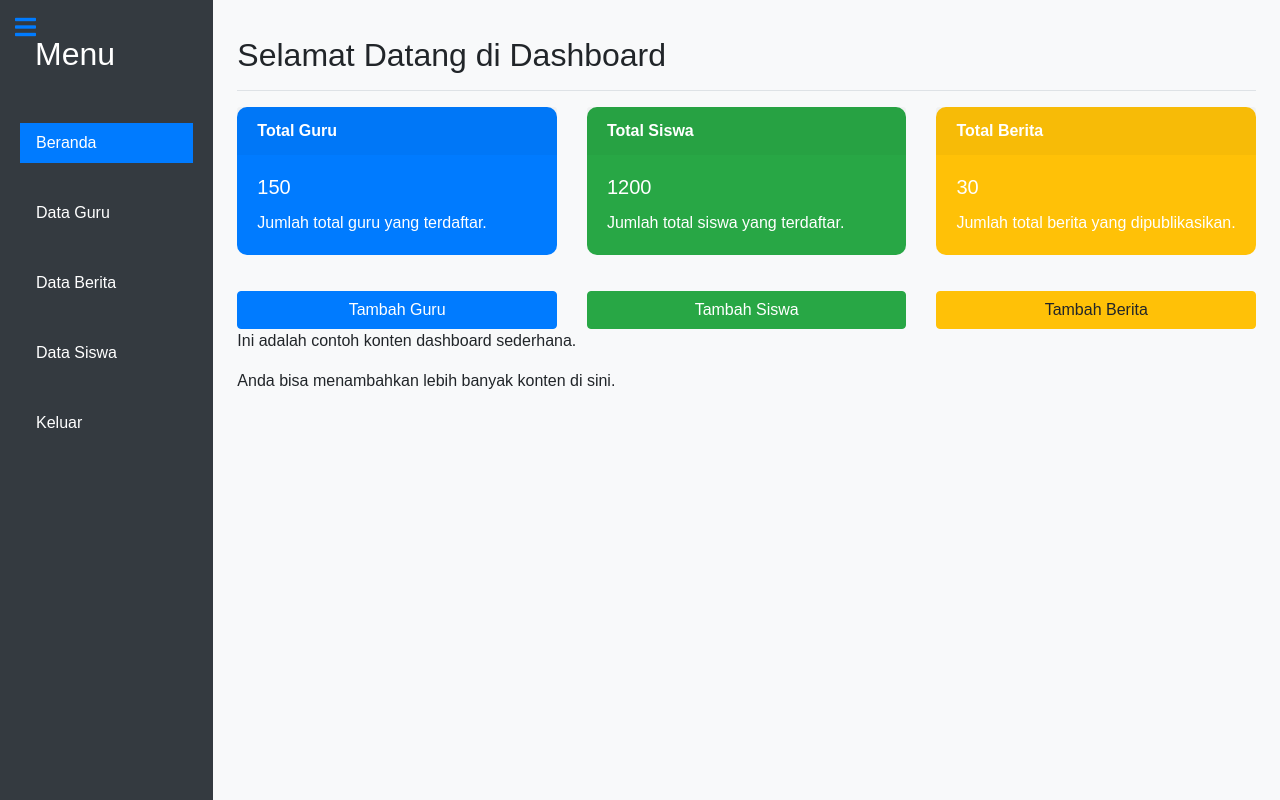
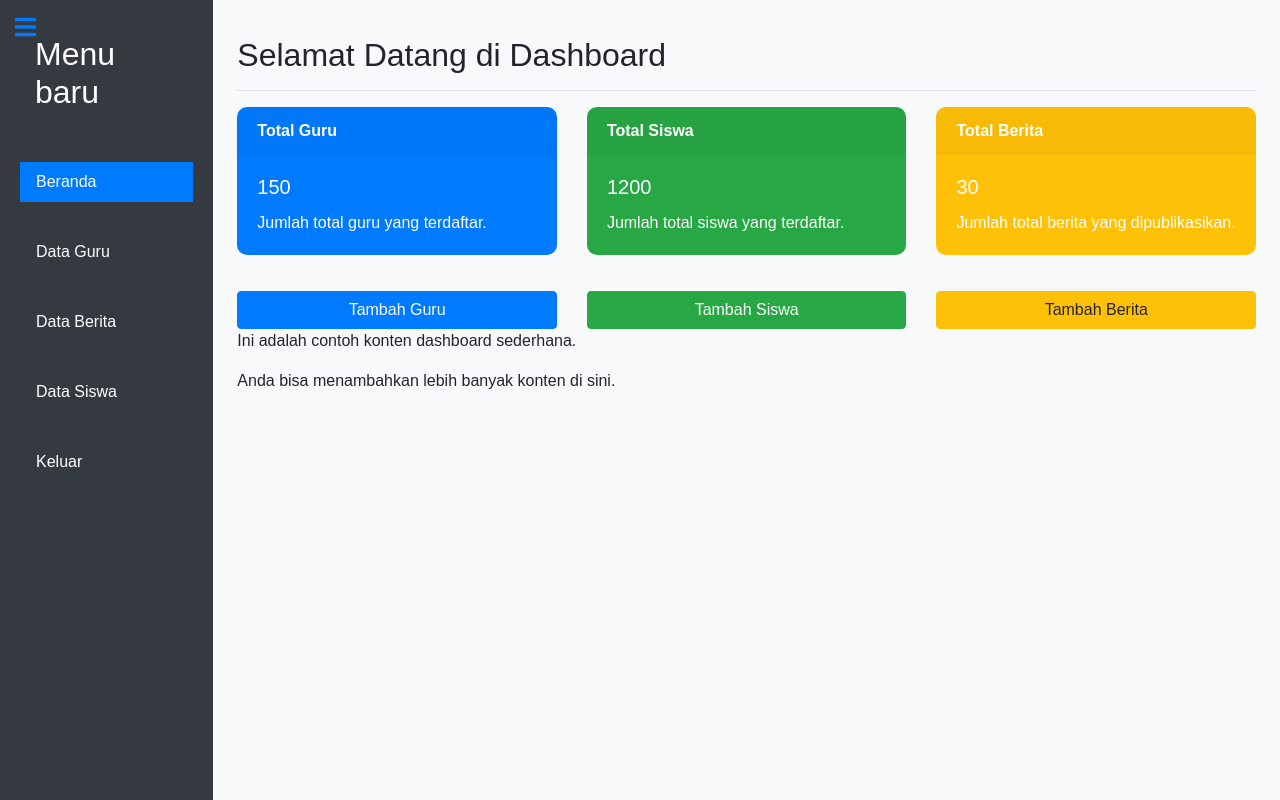
Before and after one commit to haloaksara/websmkmuda, a PHP site: page /dashboard.php in a window 1280 px wide. Run offline with PHP 8.4, Linux system fonts and the light colour scheme; some libraries are stand-ins or nearby versions.

Commit message:
Update dashboard.php

```diff
--- a/dashboard.php
+++ b/dashboard.php
@@ -83,7 +83,7 @@
             </div>
             <nav id="sidebar" class="col-md-2 d-none d-md-block sidebar">
             <div class="sidebar-sticky">
-            <h2>Menu</h2>
+            <h2>Menu baru</h2>
             <ul class="nav flex-column">
             <li class="nav-item">
                 <a class="nav-link active" href="dashboard.php">Beranda</a>
```
